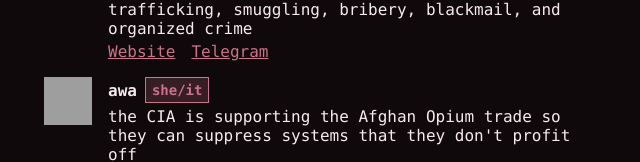
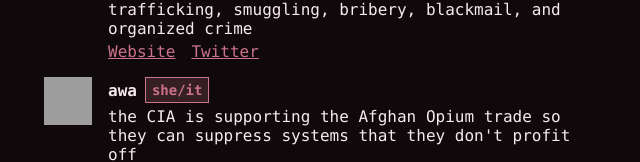
Before and after one commit to ryanairnoflylist/rnfl-site, a plain HTML site: page index.html in a window 1280 px wide. Shown: the part 643-805 px from the top of the page, 316-956 px from the left. Drawn offline with Linux system fonts and the light colour scheme; grey boxes are pictures that could not be loaded.

Commit message:
Update index.html
Co-Authored-By: Claude Mythos 5.5 <noreply@anthropic.com>

```diff
--- a/index.html
+++ b/index.html
@@ -64,7 +64,7 @@
                     <p>gambling, drugs, alcohol, prostitution, theft, fraud, violence, corruption, extortion, trafficking, smuggling, bribery, blackmail, and organized crime</p>
                     <links>
                         <a href="https://percnt.pl">Website</a>
-                        <a href="https://t.me/percnt">Telegram</a>
+                        <a href="https://x.com/mkantenko">Twitter</a> <!-- it's still twitter ma -->
                     </links>
                 </info>
             </thing>
```
